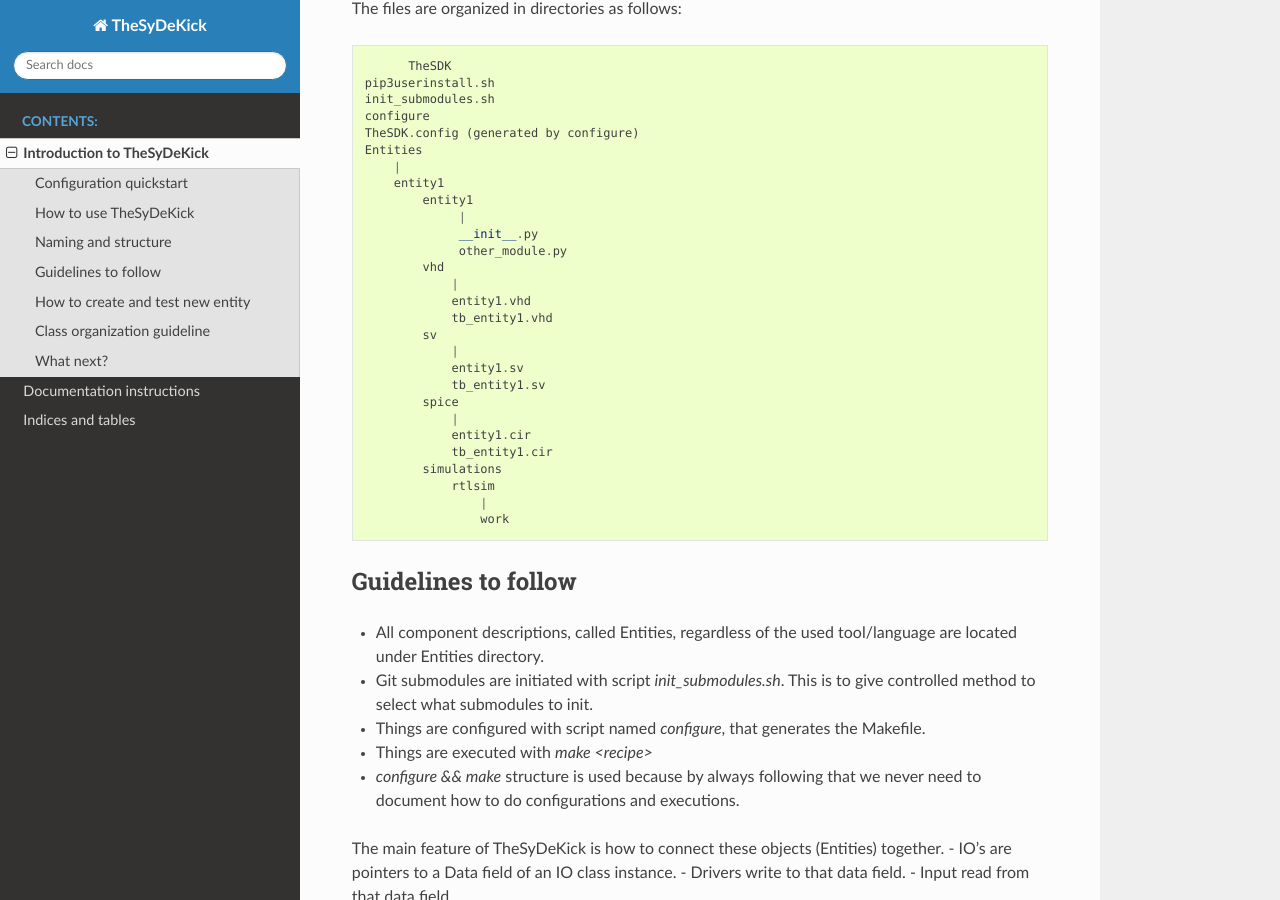
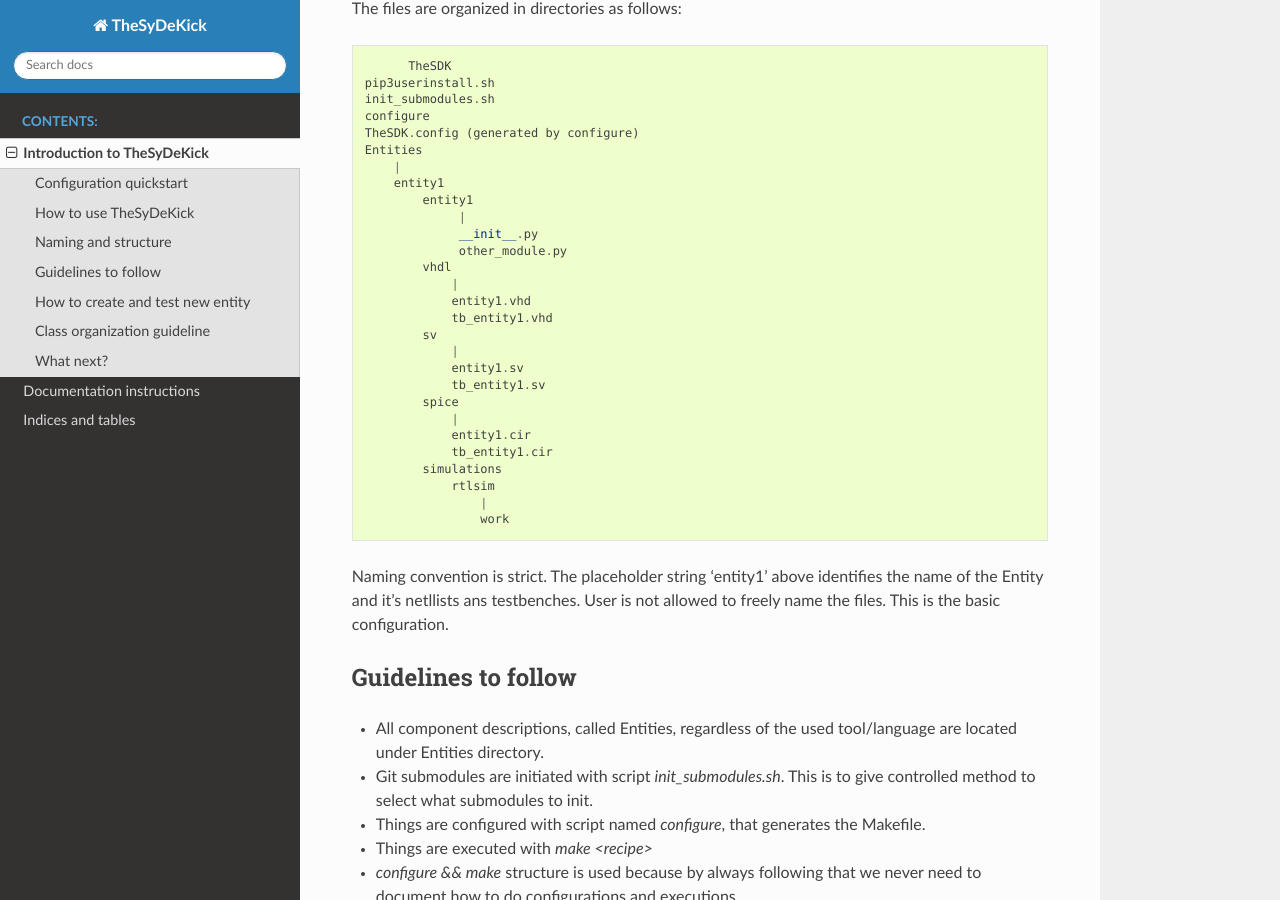
Before and after one commit to TheSystemDevelopmentKit/thesdk_template, a Sphinx documentation site: the page built from doc/source/introduction.rst, in a window 1280 px wide and 900 px high, scrolled down 2073 px. Built offline with Sphinx 7.4.7 and the Read the Docs theme 2.0.0, drawn with Linux system fonts in a browser that asks for light colours; formulas are drawn with MathJax 3.

Commit message:
Update docs

```diff
--- a/doc/source/introduction.rst
+++ b/doc/source/introduction.rst
@@ -104,7 +104,7 @@ The files are organized in directories as follows::
                      |
                      __init__.py
                      other_module.py
-                vhd
+                vhdl
                     |
                     entity1.vhd
                     tb_entity1.vhd
@@ -120,6 +120,8 @@ The files are organized in directories as follows::
                     rtlsim
                         |
                         work
+
+Naming convention is strict. The placeholder string 'entity1' above identifies the name of the Entity and it's netllists ans testbenches. User is not allowed to freely name the files. This is the basic configuration.
 
 Guidelines to follow
 --------------------
```
